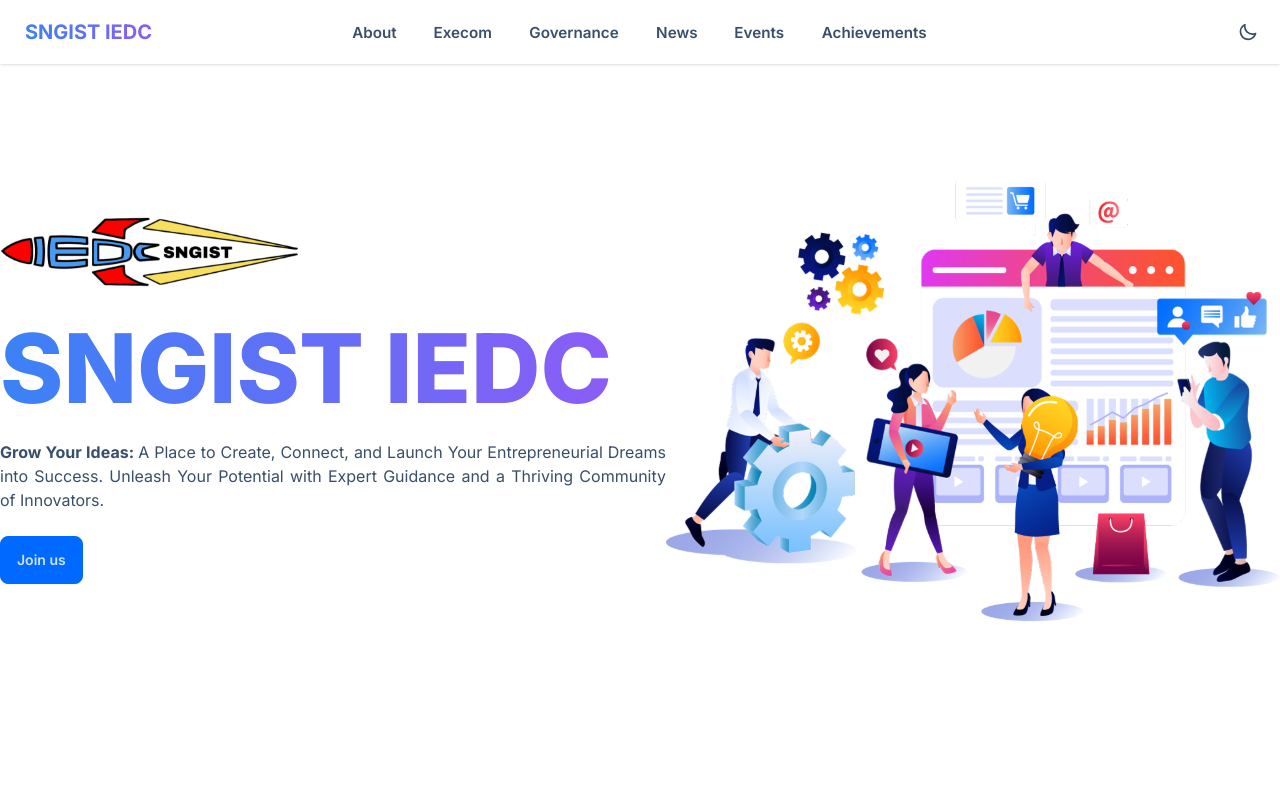
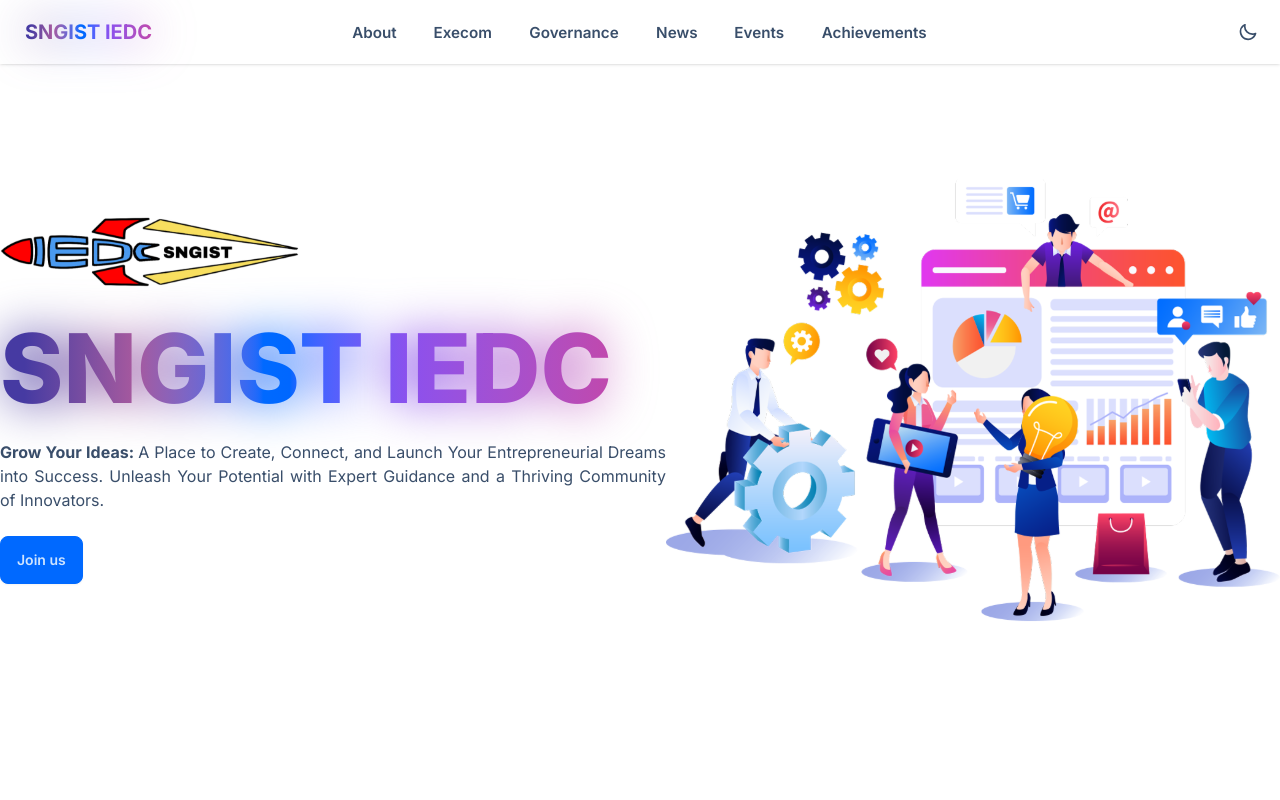
Before and after one commit to Jenin82/sngist-iedc, a Next.js app: page / in a window 1280 px wide. Shown: the top 800 px of the page. Built offline with nearby package versions, Linux system fonts and the light colour scheme.

Commit message:
hero text effect

```diff
--- a/app/page.tsx
+++ b/app/page.tsx
@@ -21,8 +21,26 @@
                         className="max-w-[300px] md:max-w-full pb-8"
                     />
                     <div className="text-8xl font-extrabold">
-                        <span className=" bg-clip-text text-transparent bg-gradient-to-r from-blue-500 to-violet-500">
-                            SNGIST IEDC
+                        <span className="inline-grid">
+                            <span
+                                className="pointer-events-none col-start-1 row-start-1
+								bg-[linear-gradient(90deg,theme(colors.error)_0%,theme(colors.secondary)_9%,theme(colors.secondary)_42%,theme(colors.primary)_47%,theme(colors.accent)_100%)]
+								bg-clip-text blur-xl [transform:translate3d(0,0,0)]
+								[-webkit-text-fill-color:transparent]
+								before:content-[attr(data-text)]
+								[@supports(color:oklch(0_0_0))]:bg-[linear-gradient(90deg,oklch(var(--s))_4%,color-mix(in_oklch,oklch(var(--s)),oklch(var(--er)))_22%,oklch(var(--p))_45%,color-mix(in_oklch,oklch(var(--p)),oklch(var(--a)))_67%,oklch(var(--a))_100.2%)]"
+                                aria-hidden="true"
+                                data-text="SNGIST IEDC"
+                            ></span>
+                            <span
+                                className="[&amp;::selection]:text-base-content relative col-start-1 row-start-1
+								bg-[linear-gradient(90deg,theme(colors.error)_0%,theme(colors.secondary)_9%,theme(colors.secondary)_42%,theme(colors.primary)_47%,theme(colors.accent)_100%)]
+								bg-clip-text [-webkit-text-fill-color:transparent]
+								[&amp;::selection]:bg-blue-700/20
+								[@supports(color:oklch(0_0_0))]:bg-[linear-gradient(90deg,oklch(var(--s))_4%,color-mix(in_oklch,oklch(var(--s)),oklch(var(--er)))_22%,oklch(var(--p))_45%,color-mix(in_oklch,oklch(var(--p)),oklch(var(--a)))_67%,oklch(var(--a))_100.2%)]"
+                            >
+                                SNGIST IEDC
+                            </span>
                         </span>
                     </div>
                     <p className="py-10 md:py-6 text-justify">
--- a/components/Navbar/Navbar.tsx
+++ b/components/Navbar/Navbar.tsx
@@ -12,9 +12,27 @@
                         href={"/"}
                     >
                         {/* <Image src="/logo.svg" width={150} height={50} alt="logo" /> */}
-                        <h3 className="bg-clip-text text-transparent bg-gradient-to-r from-blue-500 to-violet-500">
-                            SNGIST IEDC
-                        </h3>
+                        <span className="inline-grid">
+                            <span
+                                className="pointer-events-none col-start-1 row-start-1
+								bg-[linear-gradient(90deg,theme(colors.error)_0%,theme(colors.secondary)_9%,theme(colors.secondary)_42%,theme(colors.primary)_47%,theme(colors.accent)_100%)]
+								bg-clip-text blur-xl [transform:translate3d(0,0,0)]
+								[-webkit-text-fill-color:transparent]
+								before:content-[attr(data-text)]
+								[@supports(color:oklch(0_0_0))]:bg-[linear-gradient(90deg,oklch(var(--s))_4%,color-mix(in_oklch,oklch(var(--s)),oklch(var(--er)))_22%,oklch(var(--p))_45%,color-mix(in_oklch,oklch(var(--p)),oklch(var(--a)))_67%,oklch(var(--a))_100.2%)]"
+                                aria-hidden="true"
+                                data-text="SNGIST IEDC"
+                            ></span>
+                            <span
+                                className="[&amp;::selection]:text-base-content relative col-start-1 row-start-1
+								bg-[linear-gradient(90deg,theme(colors.error)_0%,theme(colors.secondary)_9%,theme(colors.secondary)_42%,theme(colors.primary)_47%,theme(colors.accent)_100%)]
+								bg-clip-text [-webkit-text-fill-color:transparent]
+								[&amp;::selection]:bg-blue-700/20
+								[@supports(color:oklch(0_0_0))]:bg-[linear-gradient(90deg,oklch(var(--s))_4%,color-mix(in_oklch,oklch(var(--s)),oklch(var(--er)))_22%,oklch(var(--p))_45%,color-mix(in_oklch,oklch(var(--p)),oklch(var(--a)))_67%,oklch(var(--a))_100.2%)]"
+                            >
+                                SNGIST IEDC
+                            </span>
+                        </span>
                     </Link>
                 </button>
             </div>
--- a/components/Waves/Wave.tsx
+++ /dev/null
@@ -1,15 +0,0 @@
-import React from 'react'
-import styles from './Wave.module.css';
-
-const Wave = () => {
-  return (
-    <div className={styles.waves}>
-      <div className={styles.ocean}>
-        <div className={styles.wave}></div>
-        <div className={styles.wave}></div>
-      </div>
-    </div>
-  );
-}
-
-export default Wave
```
Also changed, not shown: components/Waves/Wave.module.css (deleted, +0 -47 lines).
